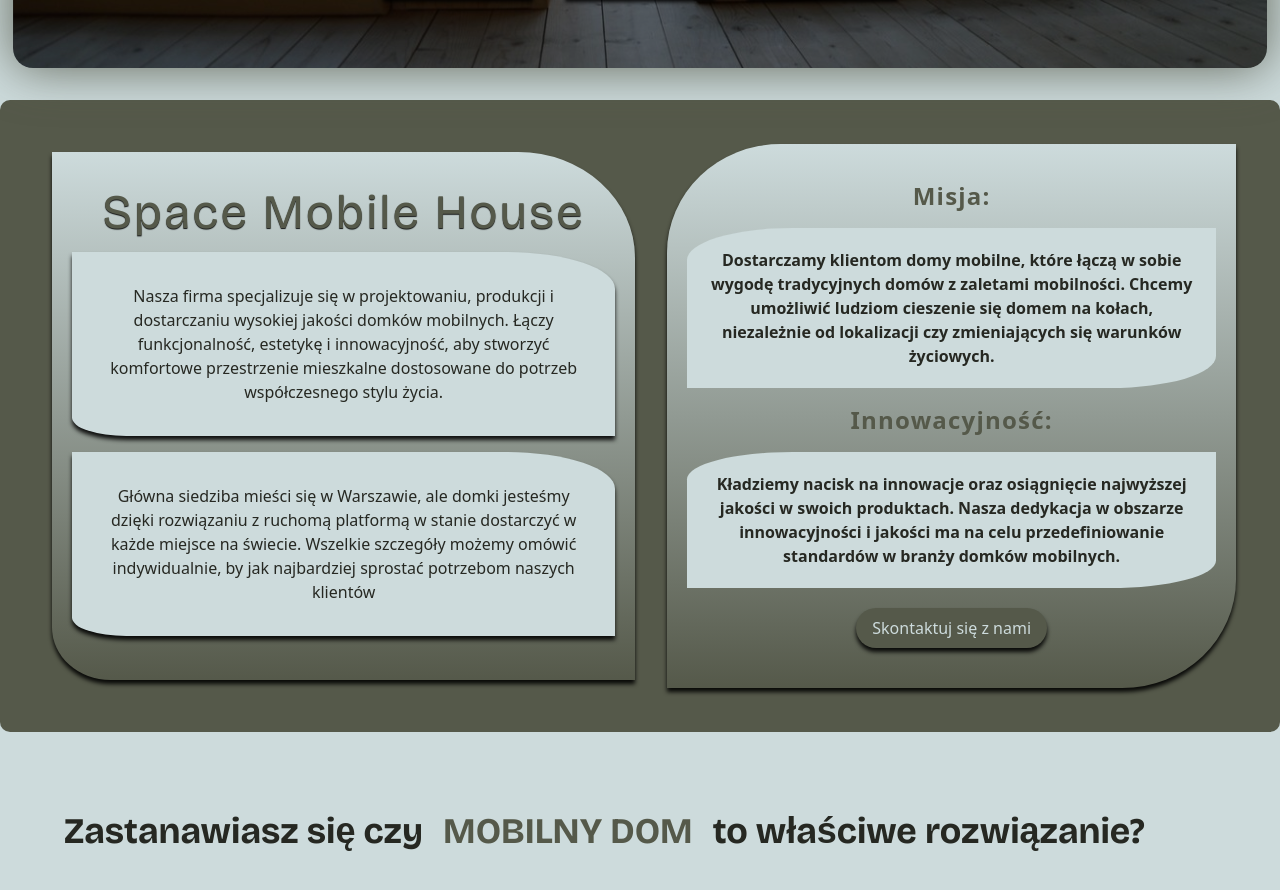
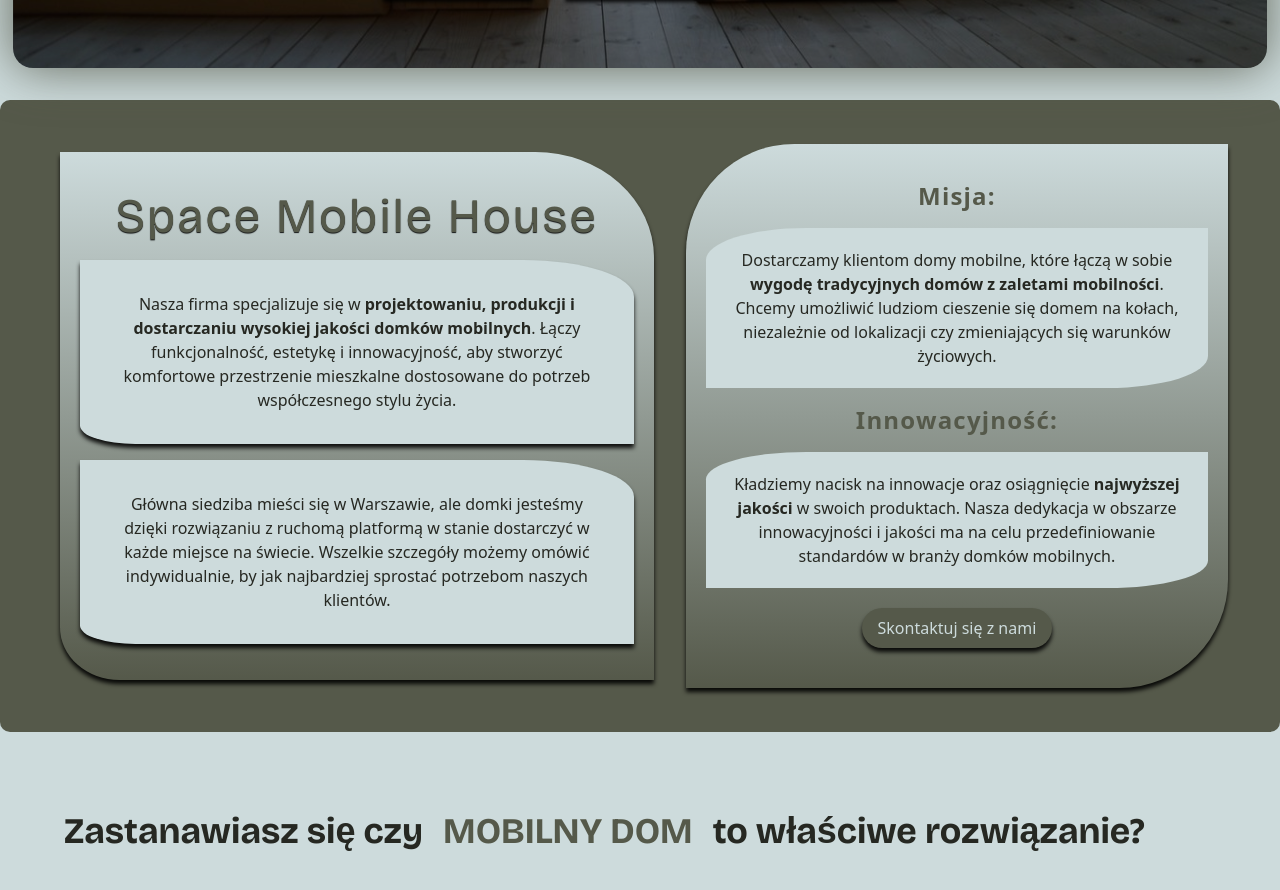
Before and after one commit to designByMilencja/frame-houses, a Next.js app: page / in a window 1280 px wide. Shown: the part 720-1610 px from the top of the page. Built offline with nearby package versions, Linux system fonts and the light colour scheme.

Commit message:
fix(About): changed styles

```diff
--- a/components/home/About.jsx
+++ b/components/home/About.jsx
@@ -2,37 +2,37 @@ const About = () => {
     return (
         <>
             <section className="w-full bg-green rounded-[10px] flex p-3 sm:p-8 flex flex-col">
-                <div className="flex flex-col sm:flex-row">
+                <div className="flex flex-col sm:flex-row max-w-[1200px] mx-auto">
                     <div
                         className="circle m-1 sm:m-5 p-3 sm:p-5 bg-gradient-to-b from-primary to-transparent box-with-shadow">
-                        <h2 className="text-4xl sm:text-5xl text-green font-bricolage p-4 text-with-shadow text-center tracking-wider ">Space
+                        <h2 className="text-4xl sm:text-5xl text-green font-bricolage p-5 text-with-shadow text-center tracking-wider ">Space
                             Mobile House</h2>
                         <p className="shadow p-5 sm:p-8 mb-4 circle bg-primary text-text text-center box-with-shadow">
-                            Nasza firma specjalizuje się w projektowaniu, produkcji i dostarczaniu
-                            wysokiej jakości domków mobilnych. Łączy funkcjonalność,
+                            Nasza firma specjalizuje się w <span className="font-bold">projektowaniu, produkcji i dostarczaniu
+                            wysokiej jakości domków mobilnych</span>. Łączy funkcjonalność,
                             estetykę i innowacyjność, aby stworzyć komfortowe przestrzenie mieszkalne dostosowane do
                             potrzeb
                             współczesnego stylu życia.</p>
                         <p className="p-8 circle bg-primary text-text text-center box-with-shadow">
                             Główna siedziba mieści się w Warszawie, ale domki jesteśmy dzięki rozwiązaniu z ruchomą
                             platformą w stanie dostarczyć w każde miejsce na świecie. Wszelkie szczegóły możemy omówić
-                            indywidualnie, by jak najbardziej sprostać potrzebom naszych klientów</p>
+                            indywidualnie, by jak najbardziej sprostać potrzebom naszych klientów.</p>
 
                     </div>
 
-                    <div className="circle-end m-3 p-5 bg-gradient-to-b from-primary to-transparent box-with-shadow flex flex-col ">
+                    <div className="circle-end m-3 p-5 bg-gradient-to-b from-primary to-transparent box-with-shadow flex flex-col justify-evenly items-center ">
                         <div className="flex flex-col justify-evenly items-center">
                             <h2 className="text-2xl text-green font-bold tracking-wider py-4">Misja:</h2>
-                            <p className="p-5 circle-end text-text text-center bg-primary text-center font-bold">
-                                Dostarczamy klientom domy mobilne, które łączą w sobie wygodę
-                                tradycyjnych domów z zaletami mobilności. Chcemy umożliwić ludziom cieszenie się domem
+                            <p className="p-5 circle-end text-text text-center bg-primary text-center">
+                                Dostarczamy klientom domy mobilne, które łączą w sobie <span className="font-bold">wygodę
+                                tradycyjnych domów z zaletami mobilności</span>. Chcemy umożliwić ludziom cieszenie się domem
                                 na
                                 kołach, niezależnie od lokalizacji czy zmieniających się warunków życiowych.</p>
                         </div>
                         <div className="flex flex-col justify-evenly items-center">
                             <h2 className="text-2xl text-green font-bold tracking-wider py-4">Innowacyjność:</h2>
-                            <p className="p-5 circle-end text-text text-center bg-primary text-center font-bold">
-                                Kładziemy nacisk na innowacje oraz osiągnięcie najwyższej jakości w swoich
+                            <p className="p-5 circle-end text-text text-center bg-primary text-center">
+                                Kładziemy nacisk na innowacje oraz osiągnięcie <span className="font-bold">najwyższej jakości</span> w swoich
                                 produktach. Nasza dedykacja w obszarze innowacyjności i jakości ma na celu
                                 przedefiniowanie standardów w branży domków mobilnych.</p>
                             <button className="bg-green text-primary rounded-[20px] py-2 px-4 m-5 box-with-shadow">Skontaktuj się z nami </button>
```
